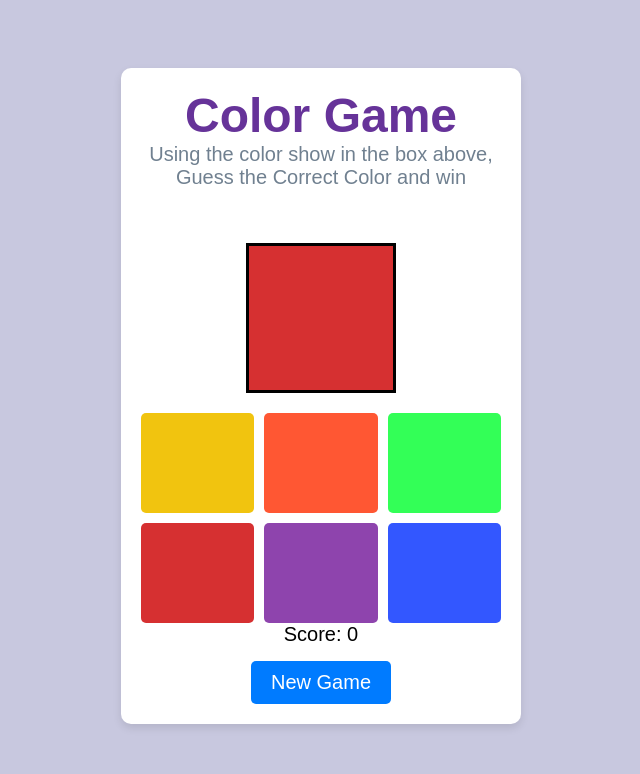
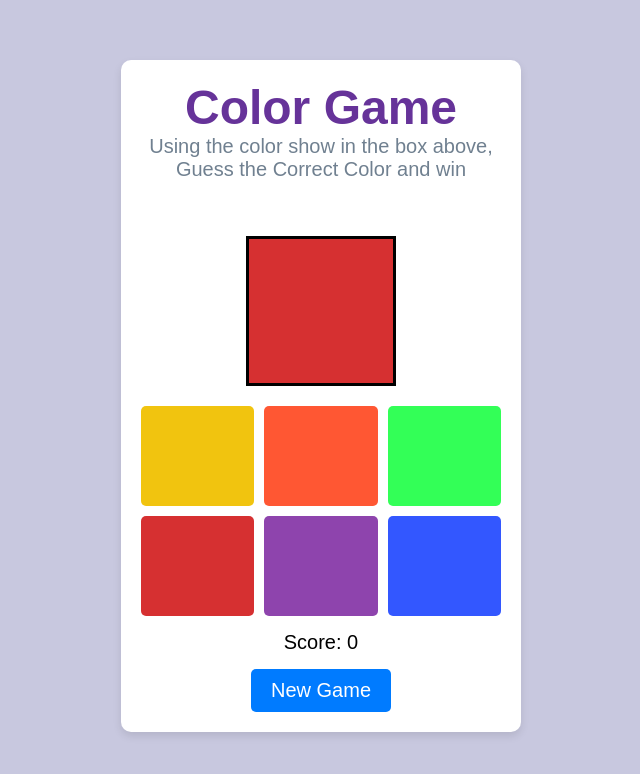
Before and after one commit to abeeebdon/HNG-internship1, a React (Vite) app: page / in a window 1280 px wide. Shown: the top 774 px of the page, without its empty margins (319-959 px from the left). Built offline with nearby package versions, Linux system fonts and the light colour scheme.

Commit message:
Adding animation

```diff
--- a/src/index.css
+++ b/src/index.css
@@ -93,10 +93,8 @@ body {
   background-color: #0056b3;
 }
 
-.scoreboard {
+.game-score {
   margin-top: 15px;
-}
-.game-score {
   font-size: 20px;
 }
 @media (min-width: 640px) {
```
